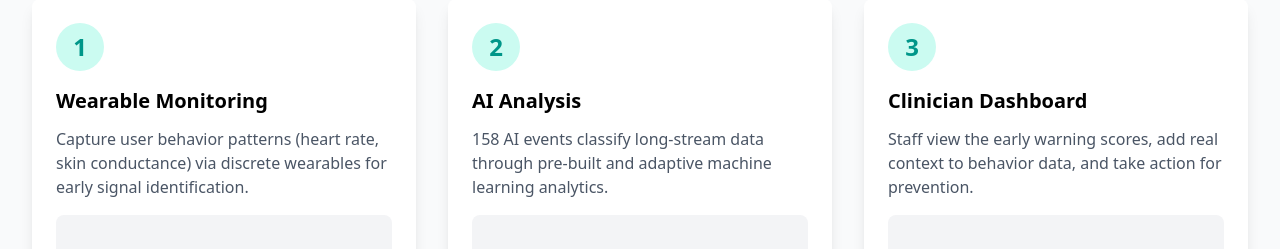
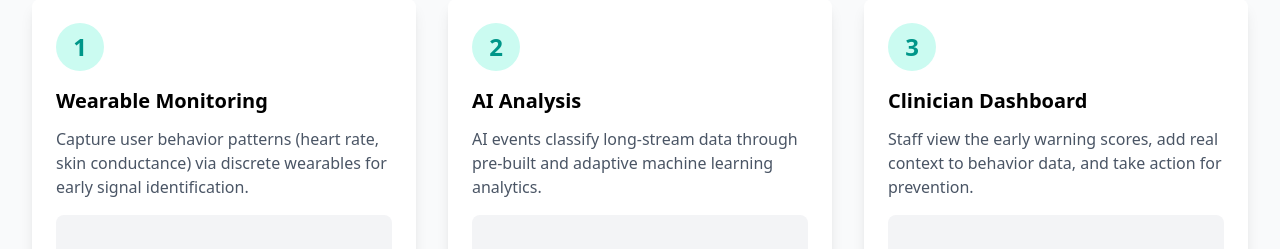
Before and after one commit to neurisight/mindwatch-landing, a React (Vite) app: page / in a window 1280 px wide. Shown: the part 1600-1849 px from the top of the page. Built offline with nearby package versions, Linux system fonts and the light colour scheme.

Commit message:
fix typo

```diff
--- a/src/pages/Home.jsx
+++ b/src/pages/Home.jsx
@@ -165,7 +165,7 @@ const NeuriSightLanding = () => {
               </div>
               <h3 className="text-xl font-bold mb-3">AI Analysis</h3>
               <p className="text-gray-600 mb-4">
-                158 AI events classify long-stream data through pre-built and
+                AI events classify long-stream data through pre-built and
                 adaptive machine learning analytics.
               </p>
               <div className="bg-gray-100 rounded-lg aspect-video flex items-center justify-center">
```
